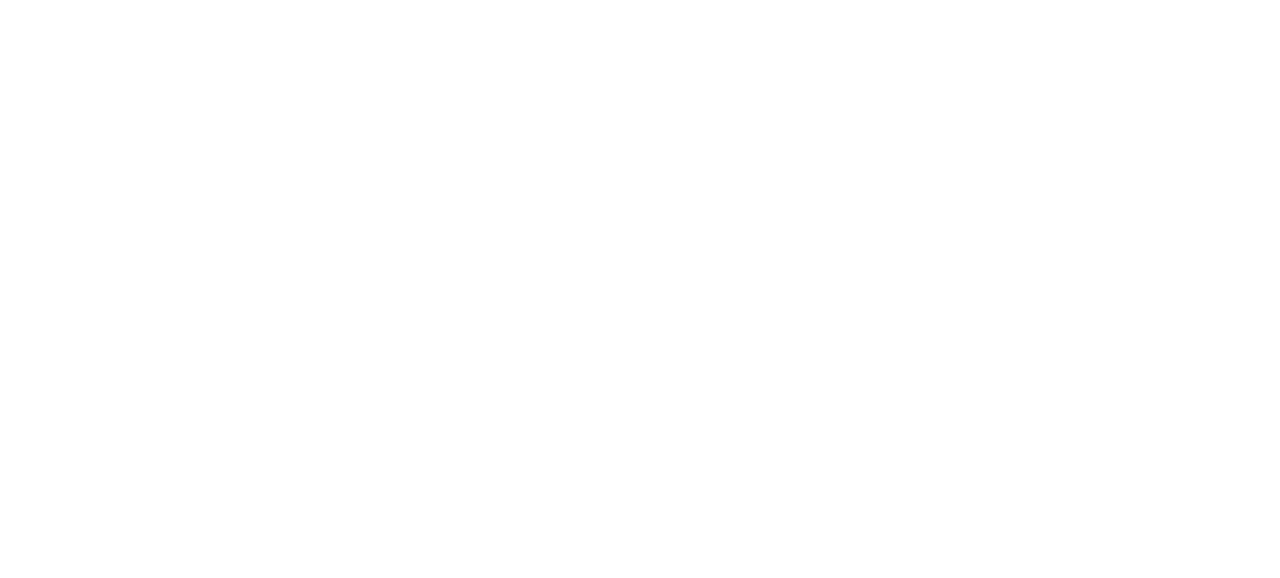
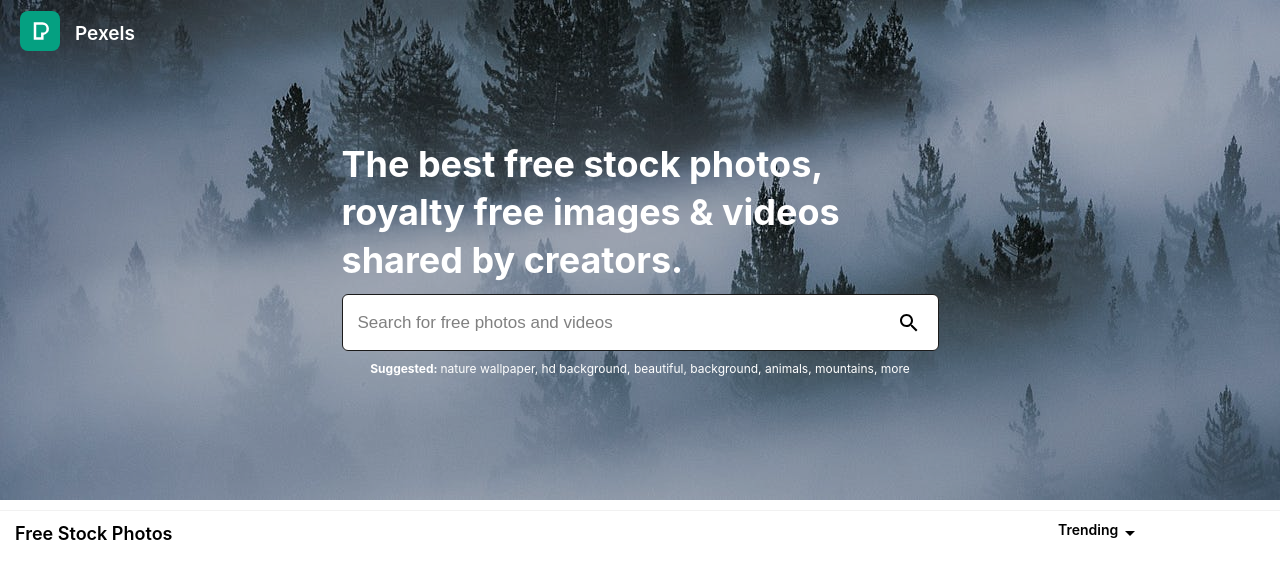
Before and after one commit to moralessa/Pexels-Clone, a website built with webpack: page dist/index.html in a window 1280 px wide. Built offline with nearby package versions, Linux system fonts and the light colour scheme.

Commit message:
finished styling nav hero and main

```diff
--- a/src/styles.scss
+++ b/src/styles.scss
@@ -0,0 +1,227 @@
+*, *::after, *::before{
+    box-sizing: border-box;
+    margin: 0;
+    padding: 0;
+}
+
+html, body{
+    width: 100%;
+    height: 100vh;
+}
+
+
+body{
+    font-size: 17px;
+    font-family: -apple-system, BlinkMacSystemFont, 'Segoe UI', Roboto, Oxygen, Ubuntu, Cantarell, 'Open Sans', 'Helvetica Neue', sans-serif;
+}
+
+//Nav styling
+nav{
+    position: fixed;
+    z-index: 100;
+    top: 0;
+    left: 0;
+    padding: 20px;
+    display: flex;
+    justify-content: start;
+    align-items: center;
+    background-color: transparent;
+    width: 100%;
+    height: 66px;
+    transition: all 300ms ease-in-out;
+
+    &.dark{
+        background-color: #232a34;
+
+        .nav-input-container{
+            display: flex;
+        }
+    }
+
+    #logo{
+        border-radius: 8px;
+    }
+
+    p{
+        font-size: 19px;
+        font-weight: 600;
+        margin-left: 15px;
+        color: white;
+    }
+
+    .nav-input-container{
+        display: none;
+        position: relative;
+        max-width: 597px;
+        width: 70%;
+        margin-left: 20px;
+
+        input{
+            width: 100%;
+            height: 45px;
+            border-radius: 6px;
+            padding-left: 15px;
+            font-size: 18px;
+            color: black;
+
+            &:focus{
+                outline: none;
+            }
+
+            &::placeholder{
+                font-family: inherit;
+                font-weight: 400;
+                color: gray;
+                font-size: 17px;
+            }
+        }
+
+        .nav-search-icon-container{
+            position: absolute;
+            top: 30%;
+            left: 93%;
+        }
+    }
+}
+
+//Hero styling
+.hero{
+    position: relative;
+    width: 100%;
+    height: 500px;
+    background-image: url('./assets/hero-image.jpeg');
+    background-size: cover;
+
+    .hero-overlay{
+        background: rgba(0, 0, 0, 0.26);
+        width: 100%;
+        height: 100%;
+    }
+
+    .hero-container{
+        position: absolute;
+        top: 28%;
+        width: 100%;
+        display: grid;
+        place-items: center;
+    }
+
+    .hero-text-container{
+        max-width: 597px;
+        width: 70%;
+    }
+
+    .hero-text{
+        font-size: 36px;
+        line-height: 3rem;
+        color: white;
+        font-weight: 700;
+    }
+
+    .input-container{
+        position: relative;
+        display: flex;
+        justify-content: center;
+        width: 70%;
+        max-width: 597px;
+        margin-top: 10px;
+
+        input{
+            width: 100%;
+            height: 57px;
+            border: .5px solid rgb(26,26,26);
+            border-radius: 6px;
+            padding-left: 15px;
+            font-size: 18px;
+            color: black;
+
+            &:focus{
+                outline: none;
+                border: none;
+            }
+
+            &::placeholder{
+                font-family: inherit;
+                font-weight: 400;
+                color: gray;
+                font-size: 17px;
+            }
+        }
+
+        .search-icon-container{
+            position: absolute;
+            top: 30%;
+            left: 93%;
+        }
+    }
+
+    .blockquote-container{
+        width: 70%;
+        display: flex;
+        justify-content: center;
+        margin-top: 10px;
+    }
+
+    blockquote{
+        color: white;
+        font-size: 12px;
+    }
+}
+
+
+main{//main styling
+    border-top: 1px solid #f1f1f1;
+    margin-top: 10px;
+    padding-top: 10px;
+
+    .main-header{
+        display: flex;
+        align-items: center;
+        padding-left: 15px;
+    }
+
+    h5{
+        font-size: 18px;
+        font-weight: 600;
+    }
+
+    .trending-selection-container{
+        margin-left: 70%;
+        position: relative;
+
+        .selected{
+            font-weight: 600;
+            display: flex;
+            font-size: 14px;
+        }
+
+        ul{
+            display: none;
+            padding-top: 30px;
+            height: 110px;
+            width: 150px;
+            position: absolute;
+            top: 35px;
+            left: -120%;
+            list-style: none;
+            margin: 0;
+            clip-path: polygon(64% 15%, 58% 0%, 51% 15%, 0% 15%, 0% 15%, 0% 47%, 0% 100%, 40% 100%, 46% 100%, 72% 100%, 100% 100%, 100% 77%, 100% 47%, 100% 15%);
+
+            li{
+                padding-left: 25px;
+                height: 35px;
+                transition: all 200ms ease-in-out;
+                margin: 0;
+                width: 100%;
+                display: flex;
+                align-items: center;
+
+                &:hover{
+                    cursor: pointer;
+                    background-color: gray;
+                }
+            }
+        }
+
+    }
+}
--- a/webpack.config.js
+++ b/webpack.config.js
@@ -0,0 +1,23 @@
+const path = require('path');
+
+module.exports = {
+  mode: "development",
+  entry: './src/index.js',
+  devtool: 'inline-source-map',
+  output: {
+    filename: 'main.js',
+    path: path.resolve(__dirname, 'dist'),
+  },
+  module: {
+      rules: [
+        {
+            test: /\.(s(a|c)ss)$/,
+            use: ['style-loader','css-loader', 'sass-loader']
+         },
+         {
+            test: /\.(png|svg|jpg|jpeg|gif)$/i,
+            type: 'asset/resource',
+          },
+      ]
+  }
+};
```
Also changed, not shown: package.json (+12 -2 lines), dist/9974ac952aba3531e11e.jpeg (added), dist/index.html, dist/main.js (added), src/assets/favicon.ico (added), src/assets/hero-image.jpeg (added), src/assets/pexelsIcon.png (added), src/index.js (line endings or trailing spaces), 1 other file.
